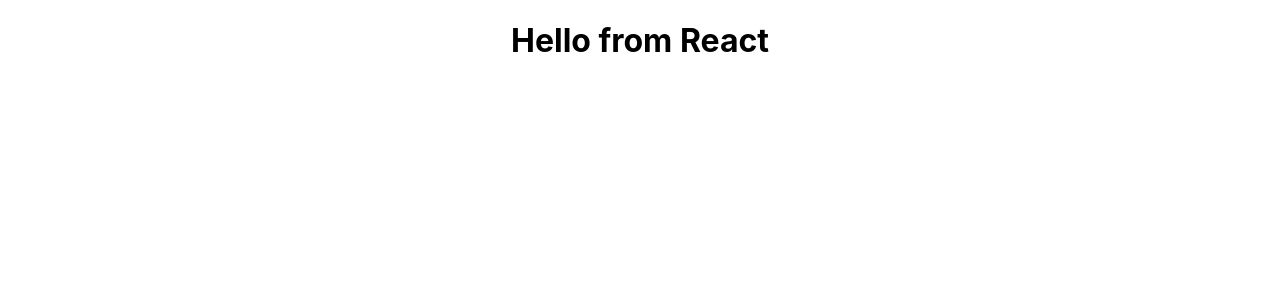
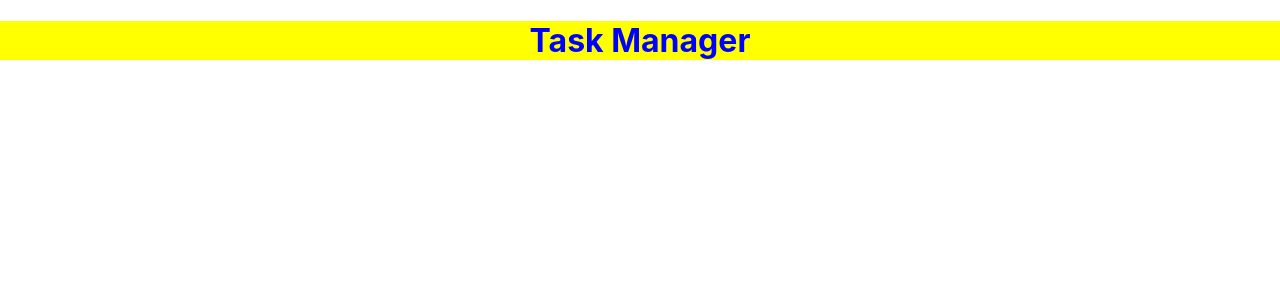
Before and after one commit to Sakaria-Qcorp/React-Task-Manager, a React (Create React App) app: page / in a window 1280 px wide. Shown: the top 300 px of the page. Built offline with nearby package versions, Linux system fonts and the light colour scheme.

Commit message:
worked on header component

```diff
--- a/src/App.js
+++ b/src/App.js
@@ -1,10 +1,10 @@
-import logo from './logo.svg';
+import Header from "./components/Header";
 import './App.css';
 
 function App() {
   return (
     <div className="App">
-    <h1>Hello from React</h1>
+    <Header />
     </div>
   );
 }
--- a/src/components/Header.js
+++ b/src/components/Header.js
@@ -1,14 +1,27 @@
 
 
-const Header = () => {
+const Header = ({title}) => {
     return (
         <div>
             <header>
-                <h1>Task Manager</h1>
+                <h1 style ={headerStyle}>{title}</h1>
             </header>
 
         </div>
     )
 }
 
+Header.defaultProps = {
+title :"Task Manager",
+};
+const headerStyle = {
+
+  color :"blue",
+  backgroundColor :"yellow",
+}
+/*
+Header.propTypes = {
+    title: PropTypes.string.isRequired,
+
+};*/
 export default Header
```
Also changed, not shown: src/components/Button.js (added).
